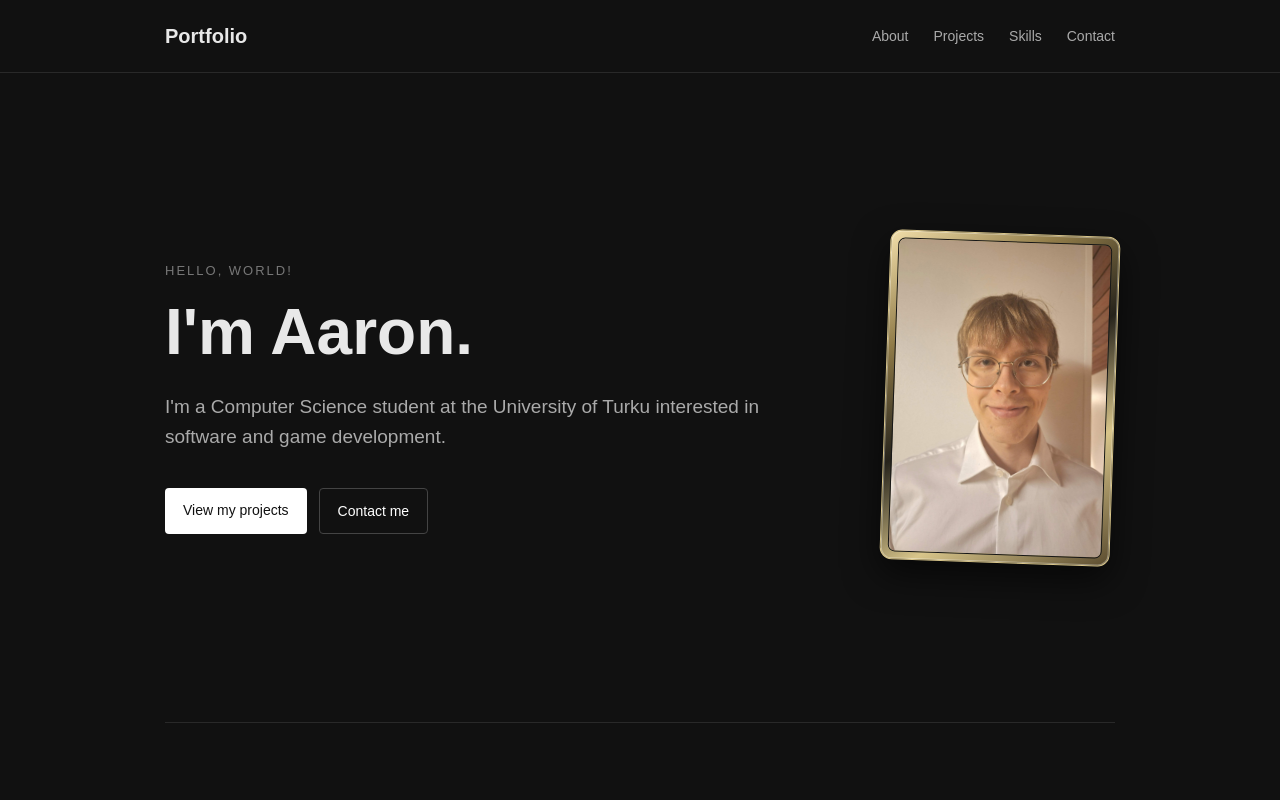
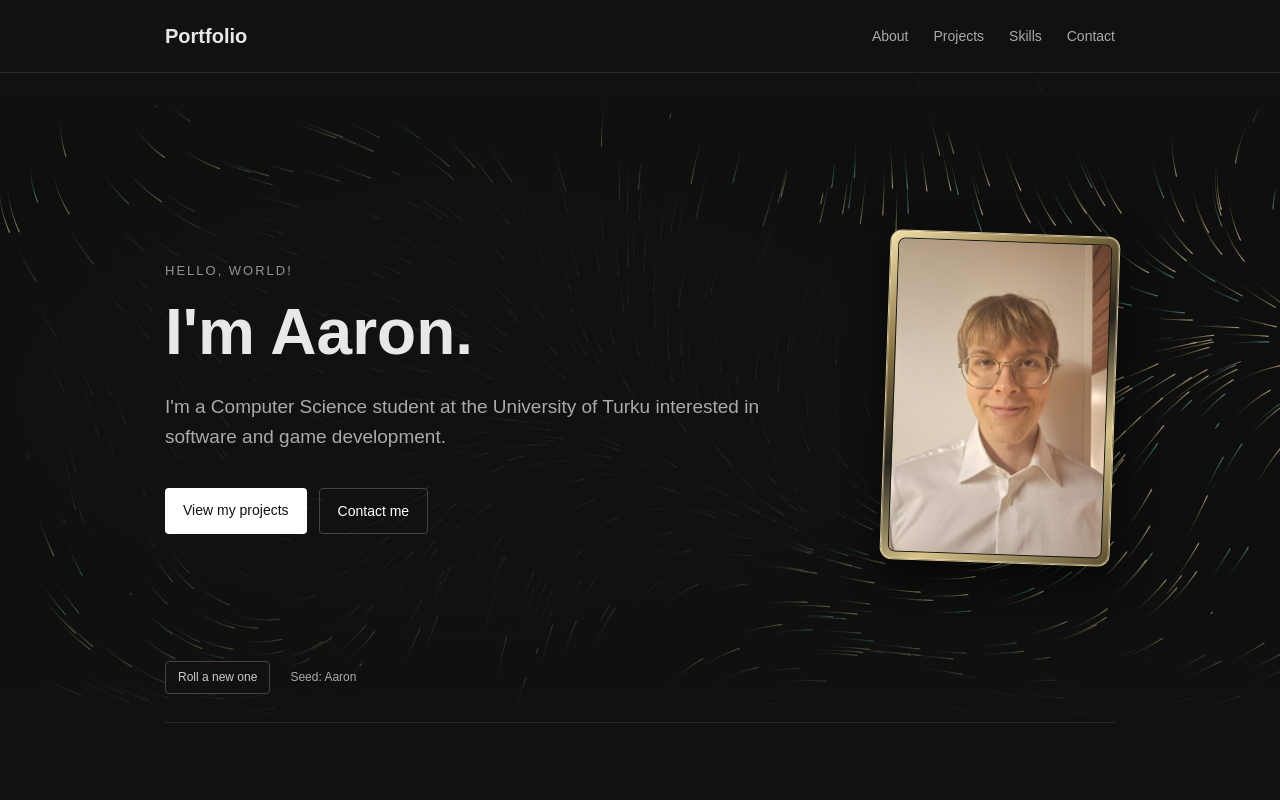
Before and after one commit to aaji123/portfolio, a plain HTML site: page index.html in a window 1280 px wide. Shown: the top 800 px of the page. Drawn offline with Linux system fonts and the light colour scheme; animation ran at ten frames a second.

Commit message:
add generative identity behind hero
Co-Authored-By: Claude Opus 5.5 <noreply@anthropic.com>

```diff
--- /dev/null
+++ b/identity.js
@@ -0,0 +1,486 @@
+/*
+ * Generative identity: a seeded flow field behind the hero.
+ *
+ * Everything visible is a pure function of (seed, size). Math.random() is never
+ * used; the Roll button gets a fresh seed from crypto, and that seed is written
+ * to the URL so the result can always be reproduced.
+ */
+(function () {
+    "use strict";
+
+    const hero = document.querySelector(".hero");
+    const layer = document.querySelector(".identity");
+    const canvas = document.querySelector(".identity-canvas");
+    const controls = document.querySelector(".identity-controls");
+    const rollButton = document.querySelector(".identity-roll");
+    const seedLabel = document.querySelector(".identity-seed");
+    const textBlock = document.querySelector(".hero-content > div");
+    const heading = document.querySelector(".hero h1");
+
+    const ctx = canvas && canvas.getContext && canvas.getContext("2d", { alpha: false });
+    if (!hero || !layer || !ctx || !controls || !rollButton || !seedLabel || !textBlock || !heading) return;
+
+    const BG = [17, 17, 17]; // must match the body background and --identity-bg
+    const BG_CSS = "rgb(" + BG.join(",") + ")";
+    const FADE_CSS = "rgba(" + BG.join(",") + ",0.05)";
+
+    const STEP_MS = 1000 / 60;
+    const MAX_DPR = 2;
+    const MAX_PIXELS = 2.5e6; // fill rate, not particle maths, is the bottleneck
+    const RESIZE_DELAY = 150;
+    const MAX_SEED_LENGTH = 32;
+
+    // Exactly two accents per identity.
+    const PALETTES = [
+        ["#d8c58a", "#5f9a94"], // brass, verdigris
+        ["#dca273", "#7585b8"], // apricot, dusk
+        ["#c98f86", "#7ba396"], // clay rose, sage
+        ["#9db6d6", "#c4a468"], // fog blue, ochre
+        ["#a6b684", "#bd8460"], // moss, terracotta
+        ["#b29bca", "#d3b789"]  // heather, sand
+    ];
+
+
+    /* ---------- seed ---------- */
+
+    function fnv1a(text) {
+        const bytes = new TextEncoder().encode(text);
+        let hash = 0x811c9dc5;
+        for (let i = 0; i < bytes.length; i++) {
+            hash ^= bytes[i];
+            hash = Math.imul(hash, 0x01000193);
+        }
+        return hash >>> 0;
+    }
+
+    function mulberry32(state) {
+        return function () {
+            state = (state + 0x6d2b79f5) | 0;
+            let t = Math.imul(state ^ (state >>> 15), 1 | state);
+            t = (t + Math.imul(t ^ (t >>> 7), 61 | t)) ^ t;
+            return ((t ^ (t >>> 14)) >>> 0) / 4294967296;
+        };
+    }
+
+    // <title> and the logo don't contain the name; the headline ("I'm Aaron.") does.
+    function nameFromPage() {
+        const text = heading.textContent.trim();
+        const match = /\bI['’]m\s+(.+?)[.!]?$/.exec(text);
+        return (match ? match[1] : text) || "Aaron";
+    }
+
+    // Returns null when the hash is not a seed (for example #about).
+    function seedFromHash() {
+        if (location.hash.indexOf("#s=") !== 0) return null;
+        let value = location.hash.slice(3);
+        try {
+            value = decodeURIComponent(value);
+        } catch (error) {
+            // Malformed escape: use the raw text, it is still a valid seed.
+        }
+        return Array.from(value.trim()).slice(0, MAX_SEED_LENGTH).join("") || null;
+    }
+
+    function writeSeedToHash(seed) {
+        const hash = "#s=" + encodeURIComponent(seed);
+        try {
+            history.replaceState(history.state, "", hash); // no history spam, no scroll
+        } catch (error) {
+            location.replace(hash);
+        }
+    }
+
+    function freshSeed() {
+        const words = crypto.getRandomValues(new Uint32Array(1));
+        return words[0].toString(36).padStart(7, "0");
+    }
+
+
+    /* ---------- identity: all seed-derived parameters ---------- */
+
+    function createIdentity(seed) {
+        const hash = fnv1a(seed);
+        const random = mulberry32(hash);
+        const palette = PALETTES[Math.floor(random() * PALETTES.length)];
+        const baseAngle = random() * Math.PI * 2;
+        const waves = [];
+
+        for (let i = 0; i < 3; i++) {
+            const direction = random() * Math.PI * 2;
+            const frequency = (3.2 + random() * 3.2) * (1 + i * 0.7);
+            waves.push({
+                fx: Math.cos(direction) * frequency,
+                fy: Math.sin(direction) * frequency,
+                phase: random() * Math.PI * 2,
+                amplitude: (0.8 + random() * 0.7) / (1 + i * 0.6),
+                drift: (random() < 0.5 ? -1 : 1) * (0.25 + random() * 0.3)
+            });
+        }
+
+        return { hash: hash, palette: palette, baseAngle: baseAngle, waves: waves };
+    }
+
+    // u and v are centred and divided by the longer side, so every output size
+    // shows a crop of the same field. The drift is a bounded sway: it keeps the
+    // motion alive without ever turning into a different composition.
+    function fieldAngle(identity, u, v, sway) {
+        const w = identity.waves;
+        const a = Math.sin(u * w[0].fx + v * w[0].fy + w[0].phase + sway * w[0].drift);
+        const b = Math.cos(u * w[1].fx + v * w[1].fy + w[1].phase + sway * w[1].drift + a * 0.6);
+        const c = Math.sin(u * w[2].fx + v * w[2].fy + w[2].phase + sway * w[2].drift + b * 0.4);
+        return identity.baseAngle + a * w[0].amplitude + b * w[1].amplitude + c * w[2].amplitude;
+    }
+
+
+    /* ---------- static renderer: first frame, reduced motion, favicon, OG ---------- */
+
+    function renderStatic(target, identity, width, height, options) {
+        const random = mulberry32(identity.hash ^ 0x9e3779b9);
+        const extent = Math.max(width, height);
+        const bands = 4;
+        const pointsPerBand = Math.ceil(options.points / bands);
+        const paths = [];
+
+        for (let i = 0; i < bands * 2; i++) paths.push(new Path2D());
+
+        for (let i = 0; i < options.count; i++) {
+            let x = random() * width;
+            let y = random() * height;
+            const color = i % 3 === 0 ? 1 : 0;
+
+            for (let band = 0; band < bands; band++) {
+                const path = paths[color * bands + band];
+                path.moveTo(x, y);
+                for (let p = 0; p < pointsPerBand; p++) {
+                    const angle = fieldAngle(identity, (x - width / 2) / extent, (y - height / 2) / extent, 0);
+                    x += Math.cos(angle) * options.stride;
+                    y += Math.sin(angle) * options.stride;
+                    path.lineTo(x, y);
+                }
+            }
+        }
+
+        target.globalAlpha = 1;
+        target.fillStyle = BG_CSS;
+        target.fillRect(0, 0, width, height);
+        target.lineWidth = options.lineWidth;
+        target.lineCap = "round";
+        target.lineJoin = "round";
+
+        for (let band = 0; band < bands; band++) {
+            target.globalAlpha = options.alpha * (band + 1) / bands; // tail to head
+            for (let color = 0; color < 2; color++) {
+                target.strokeStyle = identity.palette[color];
+                target.stroke(paths[color * bands + band]);
+            }
+        }
+        target.globalAlpha = 1;
+    }
+
+
+    /* ---------- live renderer ---------- */
+
+    let seed = "";
+    let identity = null;
+    let width = 0;
+    let height = 0;
+    let dpr = 1;
+    let count = 0;
+    let particles = null; // x, y, remaining life; 3 floats per particle
+    let liveRandom = null;
+    let stepIndex = 0;
+
+    function spawn(i, firstTime) {
+        particles[i * 3] = liveRandom() * width;
+        particles[i * 3 + 1] = liveRandom() * height;
+        const life = 140 + liveRandom() * 260;
+        particles[i * 3 + 2] = firstTime ? life * liveRandom() : life; // stagger deaths
+    }
+
+    function initialise() {
+        count = Math.round(Math.min(900, Math.max(140, width * height / 1300)));
+        canvas.width = Math.round(width * dpr);
+        canvas.height = Math.round(height * dpr);
+        ctx.setTransform(canvas.width / width, 0, 0, canvas.height / height, 0, 0);
+
+        renderStatic(ctx, identity, width, height, {
+            count: count,
+            points: 72,
+            stride: 1.6,
+            lineWidth: 1.1,
+            alpha: 0.7
+        });
+
+        liveRandom = mulberry32(identity.hash ^ 0x51ed270b);
+        particles = new Float32Array(count * 3);
+        for (let i = 0; i < count; i++) spawn(i, true);
+        stepIndex = 0;
+        ctx.lineWidth = 1.1;
+        ctx.lineCap = "round";
+    }
+
+    function step() {
+        const extent = Math.max(width, height);
+        const sway = Math.sin(stepIndex * 0.0021) * 2.2;
+
+        ctx.globalAlpha = 1;
+        ctx.fillStyle = FADE_CSS;
+        ctx.fillRect(0, 0, width, height);
+
+        // An 8-bit canvas rounds a 5% fade to nothing within ~10 levels of the
+        // background, leaving permanent ghost trails. Subtract one level now and
+        // then, and clamp back up to the background colour.
+        if (stepIndex % 8 === 0) {
+            ctx.globalCompositeOperation = "difference";
+            ctx.fillStyle = "rgb(1,1,1)";
+            ctx.fillRect(0, 0, width, height);
+            ctx.globalCompositeOperation = "lighten";
+            ctx.fillStyle = BG_CSS;
+            ctx.fillRect(0, 0, width, height);
+            ctx.globalCompositeOperation = "source-over";
+        }
+
+        ctx.globalAlpha = 0.7;
+        for (let color = 0; color < 2; color++) {
+            ctx.strokeStyle = identity.palette[color];
+            ctx.beginPath();
+            for (let i = 0; i < count; i++) {
+                if ((i % 3 === 0 ? 1 : 0) !== color) continue;
+                const o = i * 3;
+                const x = particles[o];
+                const y = particles[o + 1];
+                const angle = fieldAngle(identity, (x - width / 2) / extent, (y - height / 2) / extent, sway);
+                const nx = x + Math.cos(angle) * 1.2;
+                const ny = y + Math.sin(angle) * 1.2;
+                ctx.moveTo(x, y);
+                ctx.lineTo(nx, ny);
+                particles[o] = nx;
+                particles[o + 1] = ny;
+                particles[o + 2] -= 1;
+            }
+            ctx.stroke();
+        }
+        ctx.globalAlpha = 1;
+
+        // Respawn in index order so the PRNG stream stays reproducible.
+        for (let i = 0; i < count; i++) {
+            const o = i * 3;
+            const x = particles[o];
+            const y = particles[o + 1];
+            if (particles[o + 2] <= 0 || x < -10 || y < -10 || x > width + 10 || y > height + 10) spawn(i, false);
+        }
+        stepIndex++;
+    }
+
+
+    /* ---------- loop: runs only when visible, on-screen and motion is allowed ---------- */
+
+    const reducedMotion = window.matchMedia("(prefers-reduced-motion: reduce)");
+    let onScreen = false;
+    let frame = 0;
+    let lastTime = 0;
+    let backlog = 0;
+
+    function tick(now) {
+        frame = requestAnimationFrame(tick);
+        // Fixed timestep: same speed and same sequence at 60, 90 or 120 Hz.
+        backlog += Math.min(now - lastTime, STEP_MS * 2);
+        lastTime = now;
+        while (backlog >= STEP_MS - 1) {
+            step();
+            backlog -= STEP_MS;
+        }
+    }
+
+    function updateLoop() {
+        const shouldRun = onScreen && !document.hidden && !reducedMotion.matches && particles !== null;
+        if (shouldRun && !frame) {
+            lastTime = performance.now();
+            backlog = 0;
+            frame = requestAnimationFrame(tick);
+        } else if (!shouldRun && frame) {
+            cancelAnimationFrame(frame);
+            frame = 0;
+        }
+    }
+
+
+    /* ---------- layout ---------- */
+
+    // Keeps the layer on the hero and the scrim on the text. Cheap, so it runs
+    // undebounced: the text is never without its scrim, even mid-resize.
+    function placeLayer() {
+        layer.style.setProperty("--identity-height", hero.offsetHeight + "px");
+        const box = layer.getBoundingClientRect();
+        const text = textBlock.getBoundingClientRect();
+        // The gradient is solid out to 72% of its radius. Size it so that the
+        // ellipse at 72% encloses the text box's corners, plus a margin.
+        const reach = function (size) {
+            return (size / 2 * Math.SQRT2 + 12) / 0.72;
+        };
+        layer.style.setProperty("--identity-x", text.left + text.width / 2 - box.left + "px");
+        layer.style.setProperty("--identity-y", text.top + text.height / 2 - box.top + "px");
+        layer.style.setProperty("--identity-rx", reach(text.width) + "px");
+        layer.style.setProperty("--identity-ry", reach(text.height) + "px");
+    }
+
+    // Returns true when the canvas needs to be rebuilt.
+    function measure() {
+        const w = layer.clientWidth;
+        const h = layer.clientHeight;
+        if (!w || !h) return false;
+        const ratio = Math.min(window.devicePixelRatio || 1, MAX_DPR, Math.sqrt(MAX_PIXELS / (w * h)));
+        if (w === width && h === height && ratio === dpr) return false;
+        width = w;
+        height = h;
+        dpr = ratio;
+        return true;
+    }
+
+    let resizeTimer = 0;
+
+    function onResize() {
+        placeLayer();
+        clearTimeout(resizeTimer);
+        resizeTimer = setTimeout(function () {
+            if (!measure()) return; // e.g. mobile URL bar: hero did not change
+            initialise();
+            updateLoop();
+        }, RESIZE_DELAY);
+    }
+
+
+    /* ---------- derived outputs ---------- */
+
+    function offscreen(w, h) {
+        const element = document.createElement("canvas");
+        element.width = w;
+        element.height = h;
+        return element;
+    }
+
+    function headElement(selector, tag, attributes) {
+        let element = document.head.querySelector(selector);
+        if (!element) {
+            element = document.createElement(tag);
+            document.head.appendChild(element);
+        }
+        Object.keys(attributes).forEach(function (key) {
+            element.setAttribute(key, attributes[key]);
+        });
+    }
+
+    function updateFavicon() {
+        const icon = offscreen(32, 32);
+        renderStatic(icon.getContext("2d"), identity, 32, 32, {
+            count: 16,
+            points: 24,
+            stride: 0.9,
+            lineWidth: 3.4,
+            alpha: 1
+        });
+        headElement("link[rel='icon']", "link", {
+            rel: "icon",
+            type: "image/png",
+            sizes: "32x32",
+            href: icon.toDataURL("image/png")
+        });
+    }
+
+    let ogTimer = 0;
+    const whenIdle = window.requestIdleCallback
+        ? function (callback) { window.requestIdleCallback(callback, { timeout: 4000 }); }
+        : function (callback) { setTimeout(callback, 200); };
+
+    // Deferred and encoded off the main path so it never competes with a frame.
+    function scheduleOgImage() {
+        const target = identity;
+        clearTimeout(ogTimer);
+        ogTimer = setTimeout(function () {
+            whenIdle(function () {
+                if (target !== identity) return;
+                const image = offscreen(1200, 630);
+                renderStatic(image.getContext("2d"), identity, 1200, 630, {
+                    count: 620,
+                    points: 72,
+                    stride: 1.6,
+                    lineWidth: 1.4,
+                    alpha: 0.85
+                });
+                image.toBlob(function (blob) {
+                    if (!blob) return;
+                    const reader = new FileReader();
+                    reader.onload = function () {
+                        if (target !== identity) return; // rolled again meanwhile
+                        const tags = {
+                            "og:image": reader.result,
+                            "og:image:type": "image/jpeg",
+                            "og:image:width": "1200",
+                            "og:image:height": "630"
+                        };
+                        Object.keys(tags).forEach(function (name) {
+                            // Separate tags: the static og:image in the page stays
+                            // first, because crawlers can't use a data URL.
+                            headElement("meta[data-identity='" + name + "']", "meta", {
+                                "data-identity": name,
+                                property: name,
+                                content: tags[name]
+                            });
+                        });
+                    };
+                    reader.readAsDataURL(blob);
+                }, "image/jpeg", 0.85);
+            });
+        }, 800);
+    }
+
+
+    /* ---------- wiring ---------- */
+
+    function applySeed(next) {
+        if (next === seed) return;
+        seed = next;
+        identity = createIdentity(seed);
+        seedLabel.textContent = "Seed: " + seed;
+        measure();
+        if (width && height) initialise();
+        updateFavicon();
+        scheduleOgImage();
+        updateLoop();
+    }
+
+    rollButton.addEventListener("click", function () {
+        const next = freshSeed();
+        writeSeedToHash(next);
+        applySeed(next);
+    });
+
+    // The hash is shared with the nav. #s=... selects an identity, an empty hash
+    // (the logo link) is home, and section anchors leave the artwork alone.
+    window.addEventListener("hashchange", function () {
+        const fromHash = seedFromHash();
+        if (fromHash) applySeed(fromHash);
+        else if (location.hash === "" || location.hash === "#s=") applySeed(nameFromPage());
+    });
+
+    document.addEventListener("visibilitychange", updateLoop);
+    window.addEventListener("resize", onResize);
+
+    reducedMotion.addEventListener("change", function () {
+        if (width && height) initialise(); // back to the one clean static frame
+        updateLoop();
+    });
+
+    const resizeObserver = new ResizeObserver(onResize);
+    resizeObserver.observe(hero);
+    resizeObserver.observe(textBlock);
+
+    new IntersectionObserver(function (entries) {
+        onScreen = entries[entries.length - 1].isIntersecting;
+        updateLoop();
+    }).observe(layer);
+
+    placeLayer();
+    applySeed(seedFromHash() || nameFromPage());
+    controls.hidden = false;
+})();
--- a/index.html
+++ b/index.html
@@ -5,6 +5,16 @@
     <meta name="viewport" content="width=device-width, initial-scale=1.0">
 
     <title>My Portfolio</title>
+
+    <!-- Link previews: images/og.jpg is identity.js's OG output for the default seed -->
+    <meta property="og:title" content="My Portfolio">
+    <meta property="og:type" content="website">
+    <meta property="og:url" content="https://aaji123.github.io/portfolio/">
+    <meta property="og:image" content="https://aaji123.github.io/portfolio/images/og.jpg">
+    <meta property="og:image:type" content="image/jpeg">
+    <meta property="og:image:width" content="1200">
+    <meta property="og:image:height" content="630">
+    <meta name="twitter:card" content="summary_large_image">
 
     <link rel="stylesheet" href="style.css">
 </head>
@@ -28,6 +38,11 @@
     <main>
 
         <!-- INTRO -->
+
+        <div class="identity" aria-hidden="true">
+            <canvas class="identity-canvas" aria-hidden="true"></canvas>
+            <div class="identity-scrim"></div>
+        </div>
 
         <section class="hero">
 
@@ -53,6 +68,11 @@
                     <img src="images/Mugshot.jpg" alt="Mugshot" class="profile-picture">
                 </div>
 
+            </div>
+
+            <div class="identity-controls" hidden>
+                <button type="button" class="identity-roll">Roll a new one</button>
+                <span class="identity-seed" aria-live="polite"></span>
             </div>
 
         </section>
@@ -399,6 +419,7 @@
 
 
     <script src="script.js"></script>
+    <script src="identity.js"></script>
 
 </body>
 </html>
--- a/style.css
+++ b/style.css
@@ -445,3 +445,119 @@ footer p {
     }
 
 }
+
+
+/* GENERATIVE IDENTITY (hero background, see identity.js) */
+
+/* Takes no space: static vertical position is the top of the hero, and
+   left/right resolve against the page, so it is full-width without 100vw. */
+.identity {
+    --identity-bg: 17, 17, 17;
+
+    position: absolute;
+    z-index: -1;
+    left: 0;
+    right: 0;
+    height: var(--identity-height, 650px);
+    overflow: hidden;
+    pointer-events: none;
+}
+
+.identity-canvas {
+    position: absolute;
+    inset: 0;
+    display: block;
+    width: 100%;
+    height: 100%;
+}
+
+/* Radial part: 0.88 behind the hero text. Even a full-strength accent pixel
+   under it leaves all hero text at WCAG AA. The rest only darkens further. */
+.identity-scrim {
+    position: absolute;
+    inset: 0;
+    background:
+        radial-gradient(
+            var(--identity-rx, 100%) var(--identity-ry, 100%)
+            at var(--identity-x, 50%) var(--identity-y, 50%),
+            rgba(var(--identity-bg), 0.88) 72%,
+            rgba(var(--identity-bg), 0) 100%
+        ),
+        linear-gradient(
+            rgb(var(--identity-bg)),
+            rgba(var(--identity-bg), 0.12) 18%,
+            rgba(var(--identity-bg), 0.12) 75%,
+            rgb(var(--identity-bg))
+        );
+}
+
+.hero {
+    position: relative;
+}
+
+/* #777 on #111 is 4.2:1, below AA before any artwork. */
+.hero .small-title {
+    color: #949494;
+}
+
+/* Sits inside the hero's existing bottom padding. */
+.identity-controls {
+    position: absolute;
+    left: 0;
+    right: 0;
+    bottom: 28px;
+
+    display: flex;
+    align-items: center;
+    gap: 12px;
+}
+
+.identity-controls[hidden] {
+    display: none;
+}
+
+.identity-roll {
+    flex: none;
+    background: #111;
+    color: #ccc;
+
+    padding: 6px 12px;
+    border: 1px solid #444;
+    border-radius: 4px;
+
+    font: inherit;
+    font-size: 12px;
+    cursor: pointer;
+}
+
+.identity-roll:hover {
+    color: white;
+    border-color: #777;
+}
+
+.identity-roll:focus-visible {
+    outline: 2px solid white;
+    outline-offset: 2px;
+}
+
+.identity-seed {
+    min-width: 0;
+    overflow: hidden;
+    white-space: nowrap;
+    text-overflow: ellipsis;
+
+    padding: 2px 8px;
+    border-radius: 4px;
+    background: rgba(17, 17, 17, 0.88);
+
+    color: #aaa;
+    font-size: 12px;
+}
+
+/* Text colours are no longer ours here, so the scrim guarantee wouldn't hold. */
+@media (forced-colors: active), print {
+    .identity,
+    .identity-controls {
+        display: none;
+    }
+}
```
Also changed, not shown: images/og.jpg (added).
